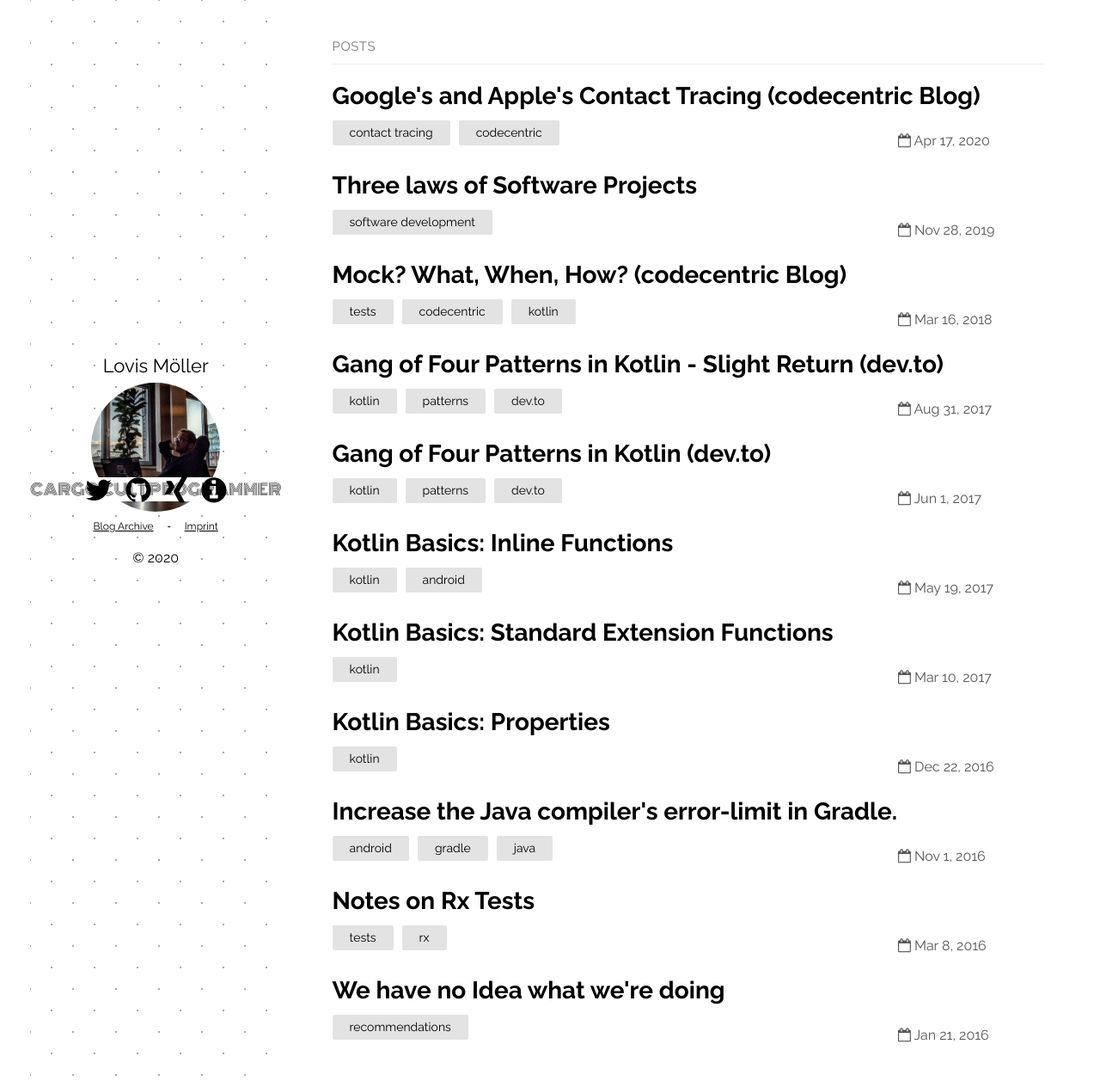
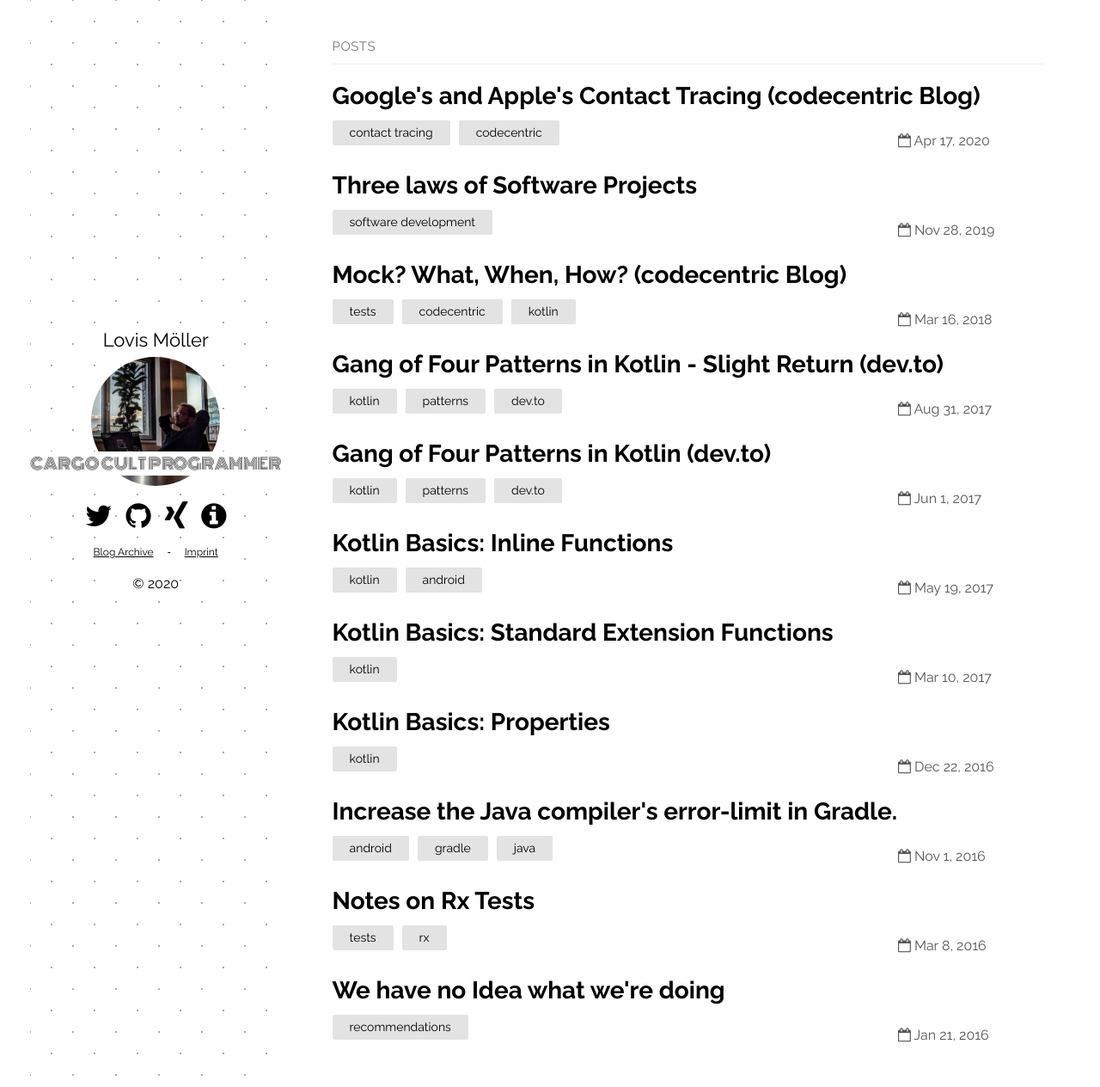
Before and after one commit to lmller/lmller.github.io, a Jekyll site: the page built from index.md, in a window 1280 px wide and 1264 px high. Shown: the whole window at 86% size. Built offline with Jekyll 4.4.1, drawn with Linux system fonts in a browser that asks for light colours.

Commit message:
rearrange about section

```diff
--- a/_sass/plain.scss
+++ b/_sass/plain.scss
@@ -105,7 +105,7 @@ main {
       line-height: normal;
       background-color: white;
       margin-top: -44px;
-      margin-bottom: -30px;
+      margin-bottom: 30px;
     }
     img {
       max-width: 150px;
```
